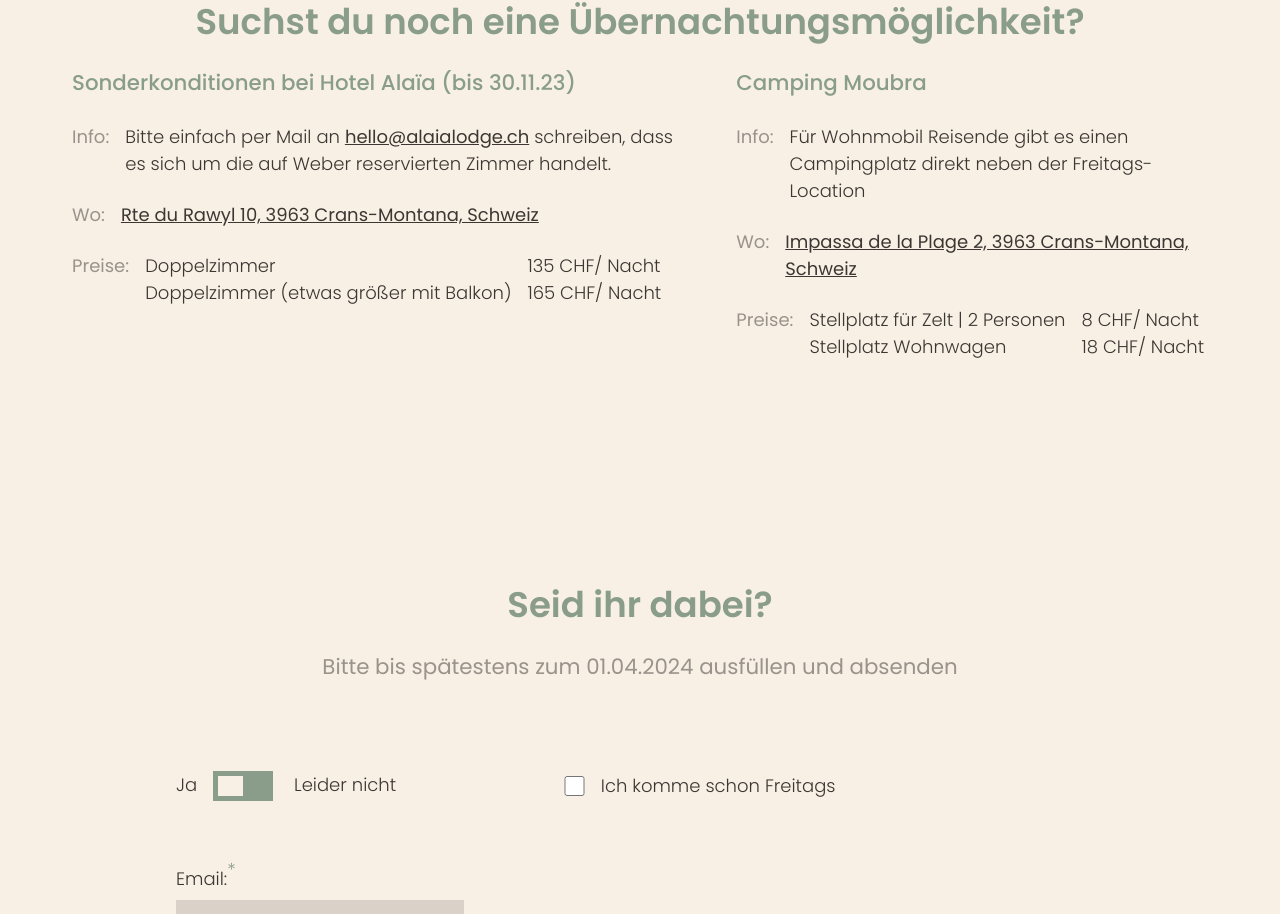
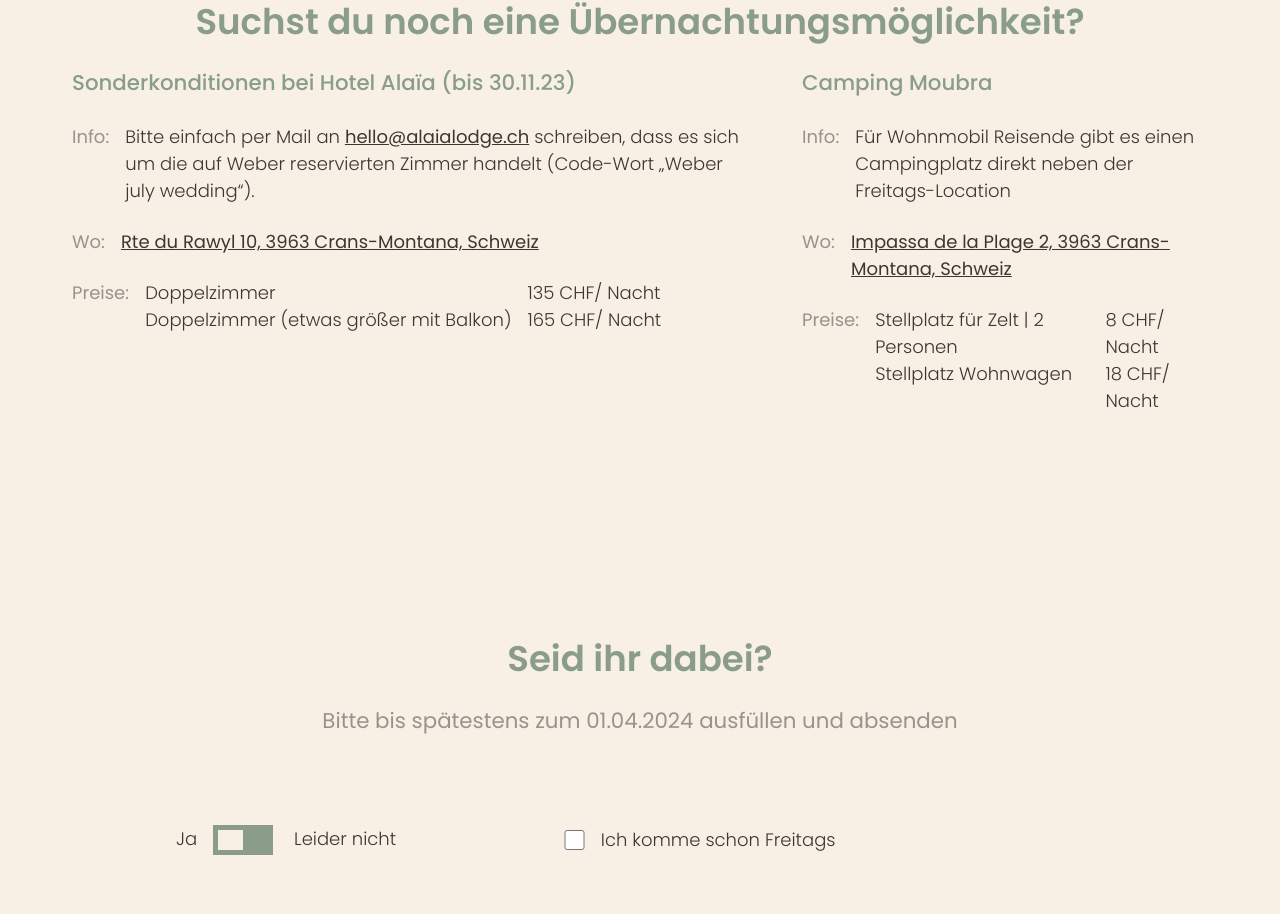
Before and after one commit to julian-jaeger-06/hochzeit-main, a Next.js app: page / in a window 1280 px wide. Shown: the part 4180-5094 px from the top of the page. Built offline with nearby package versions, Linux system fonts and the light colour scheme; no server answers; a web font is replaced by a local one.

Commit message:
text changed

```diff
--- a/src/components/Uebernachtung/Uebernachtung.tsx
+++ b/src/components/Uebernachtung/Uebernachtung.tsx
@@ -13,7 +13,7 @@ export default function Uebernachtung() {
               Bitte einfach per Mail an{" "}
               <a className="underline" href="mailto:hello@alaialodge.ch">hello@alaialodge.ch</a>{" "}
               schreiben, dass es sich um die auf Weber reservierten Zimmer
-              handelt.
+              handelt (Code-Wort „Weber july wedding“).
             </span>
           </div>
           <div className="Fact">
```
